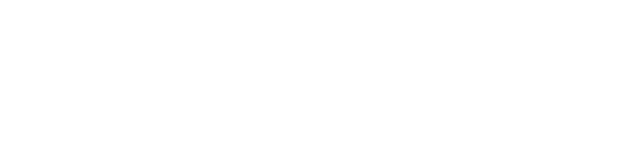
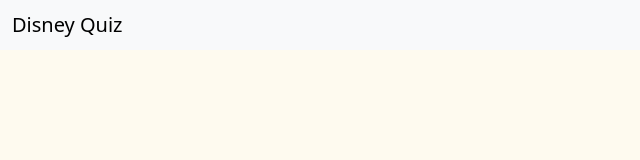
Before and after one commit to DanielWoytitzki/Quizapp, a plain HTML site: page index.html in a window 1280 px wide. Shown: the whole page, without its empty margins (0-640 px from the left). Drawn offline with nearby package versions, Linux system fonts and the light colour scheme.

Commit message:
added header

```diff
--- a/index.html
+++ b/index.html
@@ -19,6 +19,14 @@
 
 <body>
 
+    <header>
+        <nav class="navbar bg-body-tertiary">
+            <div class="container-fluid">
+                <span class="navbar-brand mb-0 h1">Disney Quiz</span>
+            </div>
+        </nav>
+    </header>
+
 </body>
 
 </html>
--- a/style.css
+++ b/style.css
@@ -0,0 +1,3 @@
+body {
+    background-color: rgba(254,250,239,255) !important;
+}
```
Also changed, not shown: img/brain result.png (added), img/brainbg.jpg (added), img/logo.png (added), img/tropy.png (added).
